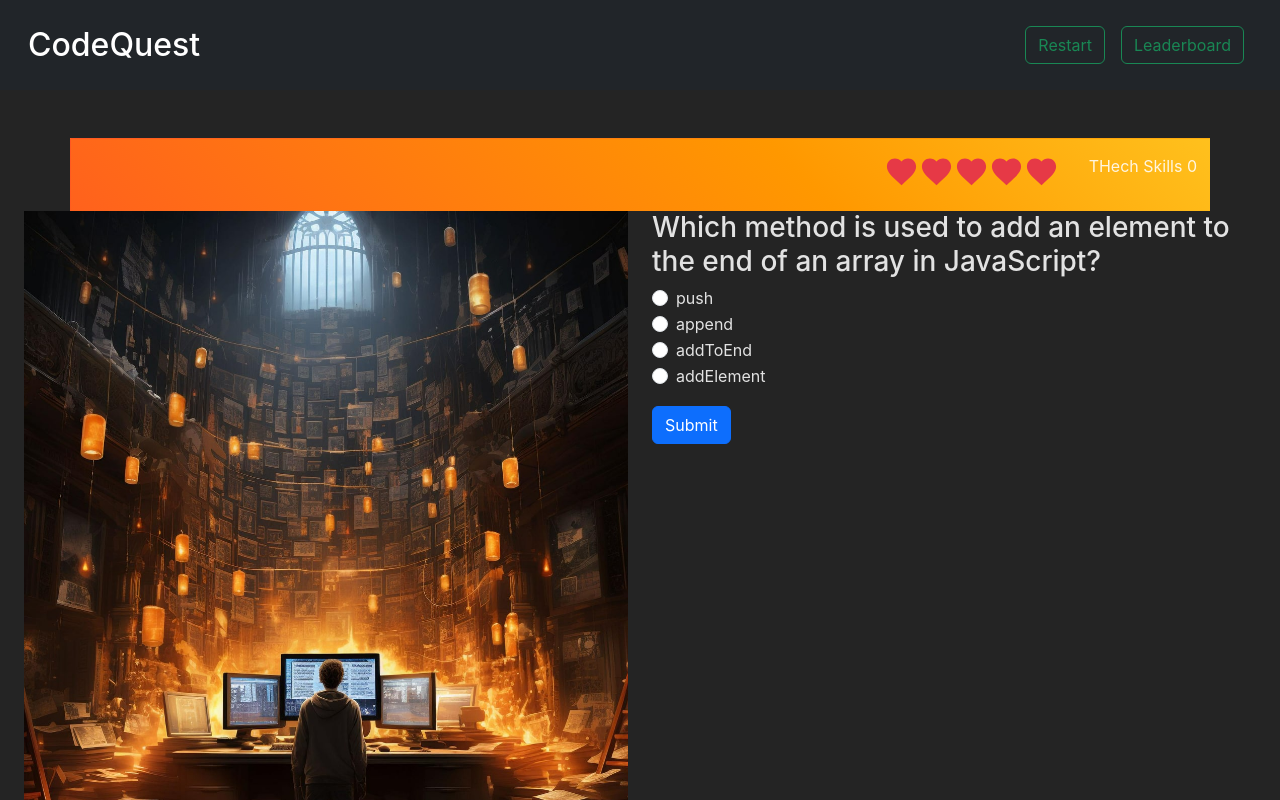
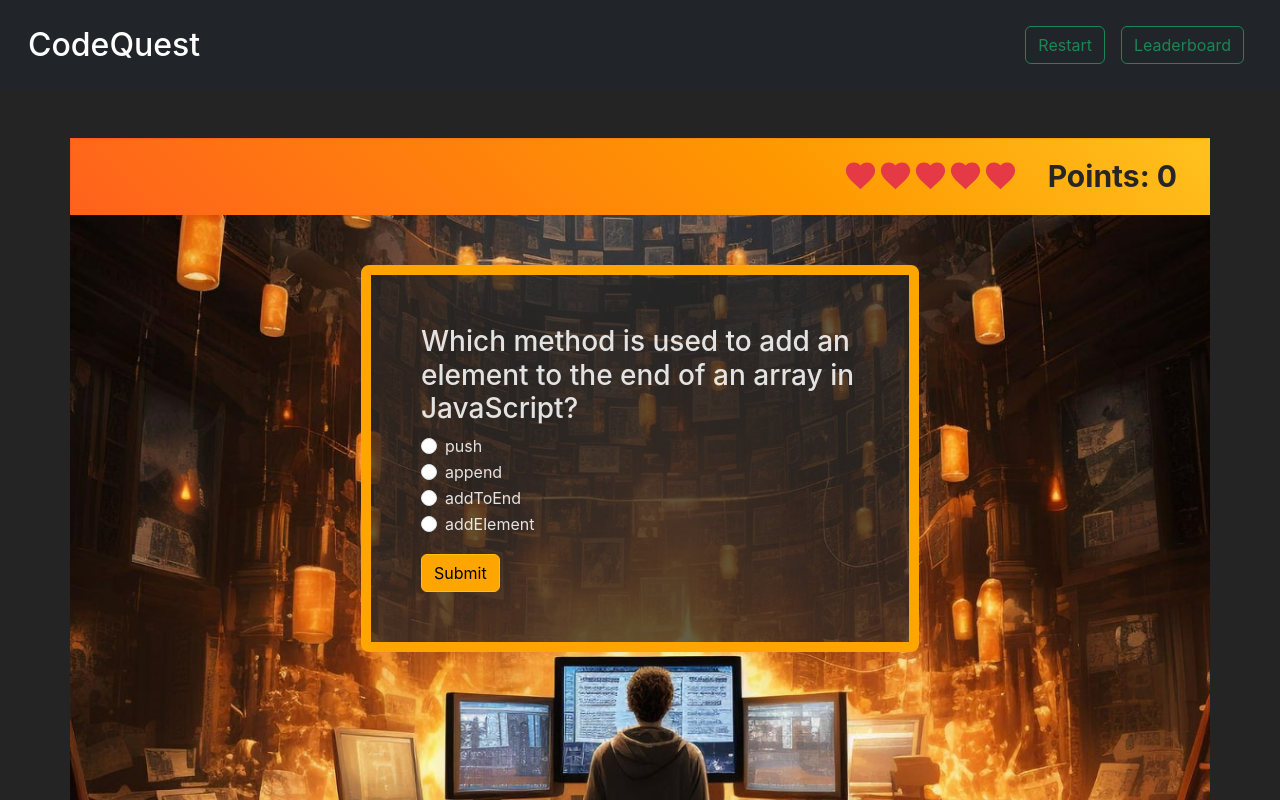
Before and after one commit to AoifeEdX/code-quest, a React (Vite) app: page /level1 in a window 1280 px wide. Shown: the top 800 px of the page. Built offline with nearby package versions, Linux system fonts and the light colour scheme.

Commit message:
add styles for level 1

```diff
--- a/src/App.jsx
+++ b/src/App.jsx
@@ -18,7 +18,11 @@ function App() {
   return (
     <>
       <Header />
-      <Toaster position="top-center" reverseOrder={false} />
+      <Toaster  reverseOrder={false}  containerStyle={{
+          top: '50%',
+          left: '50%',
+          transform: 'translate(-50%, -50%)',
+        }}/>
        <Routes >
       <Route path='/' element={<Welcome />} />
         {/* <Welcome /> */}
--- a/src/components/Challenge/Challenge.css
+++ b/src/components/Challenge/Challenge.css
@@ -1,4 +1,31 @@
 .challenge1 {
+  height: calc(100vh - 90px - 73px);
   display: flex;
   flex-direction: row;
+  background: url('/images/coding1.jpg');
+  background-size: cover;
+  background-position: center;
+  background-repeat: no-repeat;
+  justify-content: center;
 }
+
+#challenge {
+  margin: 20px;
+  height: fit-content;
+  padding: 15px;
+  border: 10px solid orange;
+  border-radius: 8px;
+  background-color: rgb(36, 36, 36, 0.7);
+}
+
+.answerBtn {
+  background-color: orange !important;
+}
+
+@media (min-width: 600px) {
+  #challenge {
+    width: 50%;
+    margin: 50px;
+    padding: 50px;
+  }
+}
--- a/src/components/Challenge/Challenge.jsx
+++ b/src/components/Challenge/Challenge.jsx
@@ -8,11 +8,11 @@ export default function Challenge({ count, handleAnswerButton, handleNextQuestio
 
   return (
 
-    <div className="container-fluid challenge1">
-    <div className="container">
+    <div className="container challenge1">
+      {/*<div className="container">
     <img src="./images/coding1.jpg" className="img-fluid" alt="coding"/>
-    </div>
-    <div className='container questionHeader' id='challenge'>
+  </div>*/}
+    <div className='container challenge' id='challenge'>
       <h3 className='question'>{question}</h3>
       <div className='options'>
       <form onSubmit={handleAnswerButton}>
@@ -30,7 +30,7 @@ export default function Challenge({ count, handleAnswerButton, handleNextQuestio
           </label>
         </div>
       ))}
-      <button type="submit" className="btn btn-primary mt-3">
+      <button type="submit" className="btn btn-warning mt-3 answerBtn">
         Submit
       </button>
     </form>
--- a/src/components/Notification/Notification.css
+++ b/src/components/Notification/Notification.css
@@ -0,0 +1,10 @@
+.buttons {
+  display: flex;
+  flex-direction: row;
+  justify-content: space-around;
+}
+
+.gameOver {
+  justify-content: space-around;
+  padding: 15px;
+}
--- a/src/components/Notification/Notification.jsx
+++ b/src/components/Notification/Notification.jsx
@@ -1,5 +1,6 @@
 import toast from 'react-hot-toast';
 import Nav from 'react-bootstrap/Nav';
+import './Notification.css'
 
 export const successfulNotification = (points, level) => {
   toast((t) => (
@@ -13,39 +14,44 @@ export const successfulNotification = (points, level) => {
             <h5 className="card-title">Card title</h5>
             <p className="card-text">Congratulations!!! You earn {points} points and go to next level</p>
           </div>
-          <button> <Nav.Link className="nav-element" href={`/level${level}`}>Exit Game</Nav.Link>
+          <div className='buttons'>
+          <button> <Nav.Link className="nav-element" href={`/`}>Exit Game</Nav.Link>
           </button>
           <button> <Nav.Link className="nav-element" href={`/level${level}`}>Next Level</Nav.Link>
           </button>
+          </div>
         </div>
       </div>
     </div>
   ),
   {
     duration: Infinity,
-  });
+    },
+    {
+      style: {
+        width: '500px', // Set the desired width
+      }
+    },);
 }
 
 export const failNotification = () => {
   toast((t) => (
      <div className="card mb-3" style={{ maxWidth: '540px' }}>
-       <div className="row g-0">
-        <div className="col-md-4">
-          <img src="./images/game-over1.jpg" className="img-fluid rounded-start" alt="sad image"/>
-        </div>
-        <div className="col-md-8">
-          <div className="card-body">
-            <h5 className="card-title">Card title</h5>
-            <p className="card-text">You have no lives left. Game Over</p>
+       <div className="row g-0 gameOver">
+          <div className="col-md-8">
+          <img src="./images/game-over.jpg" className="img-fluid rounded-start" alt="sad image"/>
           </div>
-          <button> <Nav.Link className="nav-element" href={`/`}>Start again</Nav.Link>
+          <div className='buttons'>
+          <button> <Nav.Link className="nav-element" href={`/`}>Exit Game</Nav.Link>
           </button>
+          <button> <Nav.Link className="nav-element" href={`/level1`}>Start again</Nav.Link>
+          </button>
+          </div>
         </div>
       </div>
-    </div>
   ),
   {
-    duration: 10000,
+    duration: Infinity,
     }
   );
 }
--- a/src/pages/Game/Game.css
+++ b/src/pages/Game/Game.css
@@ -18,10 +18,18 @@
    display: flex;
    flex-direction: row;
    justify-content: end;
-   padding: 15px;
+   align-items: flex-end;
    background-image: linear-gradient(45deg, #ff5722, #ff9800, #ffeb3b, #ff9800, #ff5722);
    background-size: 300% 300%;
    animation: flame 3s infinite;
    border: 1px solid transparent;
+   padding: 15px;
 
  }
+
+ .points {
+  font-size: 30px;
+  font-weight: bold;
+  color: #262626;
+  margin-right: 20px;
+ }
--- a/src/pages/Game/Game.jsx
+++ b/src/pages/Game/Game.jsx
@@ -39,7 +39,9 @@ export default function Game() {
       setPoints(prevPoints => prevPoints + 50);
       toast.success("Correct! You earned 50 points!");
     } else {
-      toast.error(`Wrong answer!`);
+      toast.error(`Wrong answer!`, {
+      duration: 1000,
+    });
       if (lives > 1) {
         setLives(prevLives => prevLives - 1);
       } else {
@@ -73,7 +75,7 @@ export default function Game() {
           <div>
             <Lives lives={lives} />
           </div>
-          <div>THech Skills {points}</div>
+          <div className='points'>Points: {points}</div>
         </div>
         <Challenge count={count} handleAnswerButton={handleAnswerButton} handleNetxQuestionButton={handleNetxQuestionButton} />
       </section>)
```
